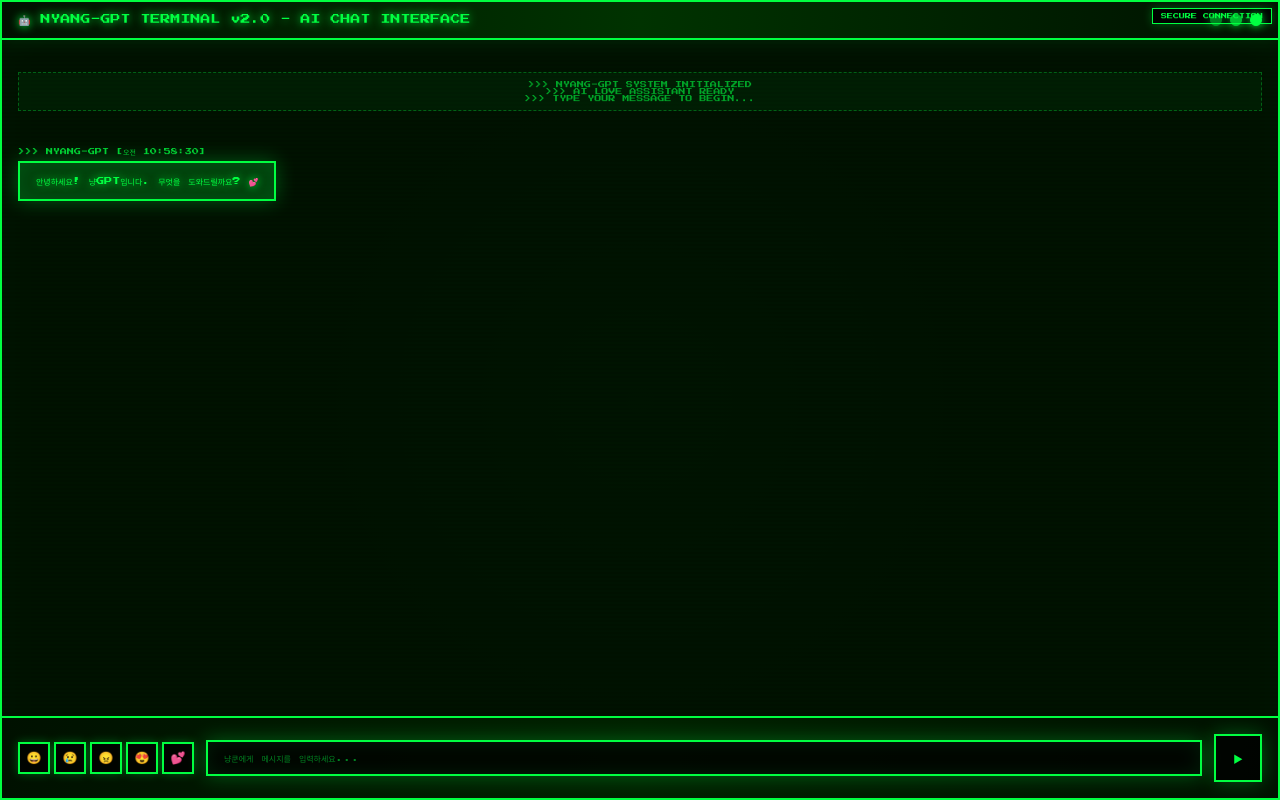
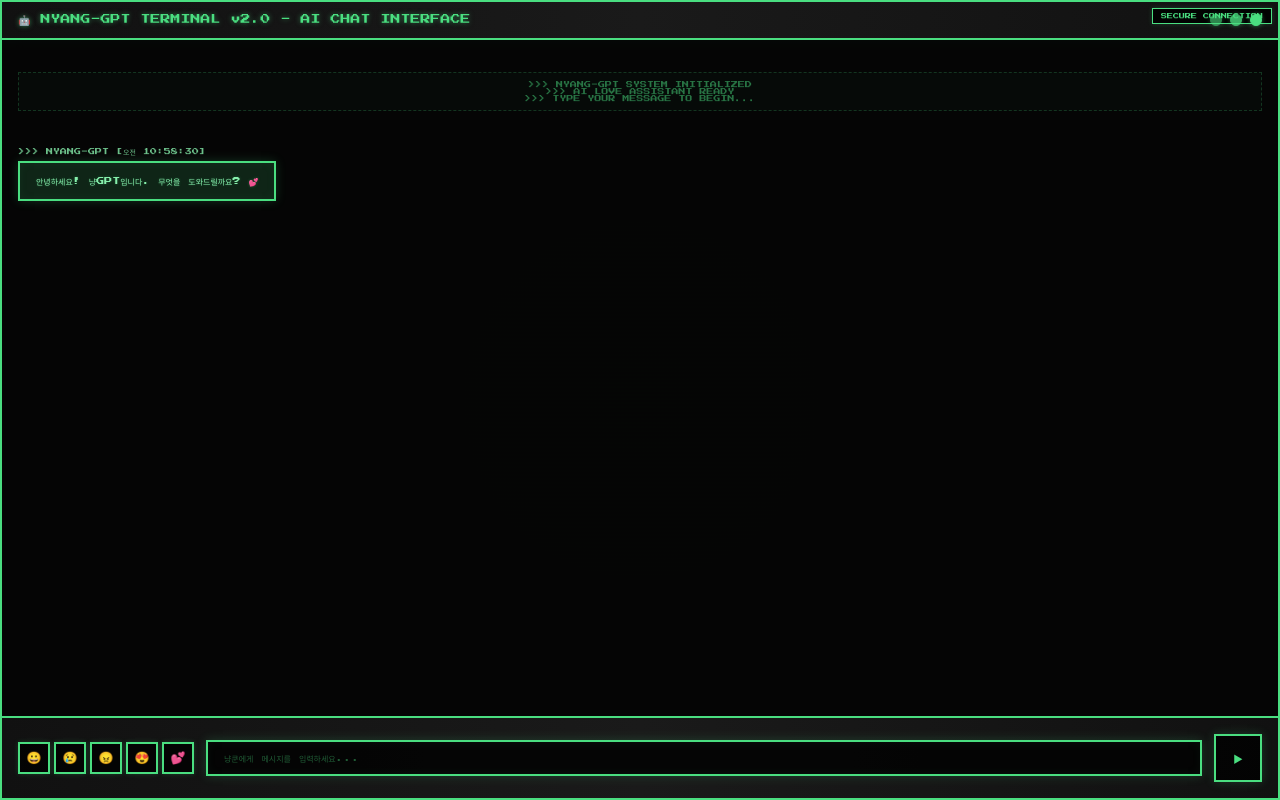
Before and after one commit to dakyumlee/NYANGOS, a plain HTML site: page apps/chatbot.html in a window 1280 px wide. Drawn offline with Linux system fonts and the light colour scheme.

Commit message:
chatbot UI change

```diff
--- a/apps/chatbot.html
+++ b/apps/chatbot.html
@@ -14,8 +14,8 @@
 
     body {
       font-family: 'Press Start 2P', monospace;
-      background: #000000;
-      color: #00ff41;
+      background: #0a0a0a;
+      color: #4ade80;
       height: 100vh;
       overflow: hidden;
       image-rendering: pixelated;
@@ -27,36 +27,36 @@
       width: 100%;
       height: 100vh;
       background:
-        radial-gradient(circle at 50% 50%, rgba(0, 255, 65, 0.05) 0%, transparent 50%),
+        radial-gradient(circle at 50% 50%, rgba(74, 222, 128, 0.02) 0%, transparent 50%),
         repeating-linear-gradient(
           0deg,
           transparent,
           transparent 2px,
-          rgba(0, 255, 65, 0.03) 2px,
-          rgba(0, 255, 65, 0.03) 4px
+          rgba(74, 222, 128, 0.01) 2px,
+          rgba(74, 222, 128, 0.01) 4px
         );
       display: flex;
       flex-direction: column;
-      border: 2px solid #00ff41;
+      border: 2px solid #4ade80;
       box-shadow:
-        inset 0 0 50px rgba(0, 255, 65, 0.1),
-        0 0 50px rgba(0, 255, 65, 0.3);
+        inset 0 0 30px rgba(74, 222, 128, 0.05),
+        0 0 20px rgba(74, 222, 128, 0.1);
     }
 
     .terminal-header {
-      background: linear-gradient(90deg, #001100 0%, #003300 50%, #001100 100%);
+      background: linear-gradient(90deg, #111 0%, #1a1a1a 50%, #111 100%);
       padding: 12px 16px;
-      border-bottom: 2px solid #00ff41;
+      border-bottom: 2px solid #4ade80;
       display: flex;
       align-items: center;
       gap: 12px;
-      box-shadow: 0 0 20px rgba(0, 255, 65, 0.5);
+      box-shadow: 0 0 10px rgba(74, 222, 128, 0.2);
     }
 
     .terminal-title {
       font-size: 10px;
-      color: #00ff41;
-      text-shadow: 0 0 10px #00ff41;
+      color: #4ade80;
+      text-shadow: 0 0 5px rgba(74, 222, 128, 0.5);
       flex: 1;
     }
 
@@ -69,22 +69,22 @@
       width: 12px;
       height: 12px;
       border-radius: 50%;
-      border: 1px solid #00ff41;
-      background: #00ff41;
-      box-shadow: 0 0 10px #00ff41;
+      border: 1px solid #4ade80;
+      background: #4ade80;
+      box-shadow: 0 0 5px rgba(74, 222, 128, 0.5);
       animation: pulse 2s ease-in-out infinite;
     }
 
     @keyframes pulse {
       0%, 100% { opacity: 1; }
-      50% { opacity: 0.5; }
+      50% { opacity: 0.6; }
     }
 
     .chat-display {
       flex: 1;
       padding: 16px;
       overflow-y: auto;
-      background: rgba(0, 20, 0, 0.8);
+      background: rgba(5, 5, 5, 0.9);
       display: flex;
       flex-direction: column;
       gap: 12px;
@@ -95,12 +95,12 @@
     }
 
     .chat-display::-webkit-scrollbar-track {
-      background: rgba(0, 255, 65, 0.1);
+      background: rgba(74, 222, 128, 0.05);
     }
 
     .chat-display::-webkit-scrollbar-thumb {
-      background: #00ff41;
-      box-shadow: 0 0 10px #00ff41;
+      background: #4ade80;
+      box-shadow: 0 0 5px rgba(74, 222, 128, 0.3);
     }
 
     .message {
@@ -140,23 +140,23 @@
     }
 
     .message.user .message-bubble {
-      background: rgba(255, 107, 107, 0.2);
-      border-color: #ff6b6b;
-      color: #ff6b6b;
-      text-shadow: 0 0 8px #ff6b6b;
+      background: rgba(248, 113, 113, 0.15);
+      border-color: #f87171;
+      color: #fca5a5;
+      text-shadow: 0 0 3px rgba(248, 113, 113, 0.3);
       box-shadow:
-        0 0 20px rgba(255, 107, 107, 0.3),
-        inset 0 0 20px rgba(255, 107, 107, 0.1);
+        0 0 10px rgba(248, 113, 113, 0.2),
+        inset 0 0 10px rgba(248, 113, 113, 0.05);
     }
 
     .message.bot .message-bubble {
-      background: rgba(0, 255, 65, 0.2);
-      border-color: #00ff41;
-      color: #00ff41;
-      text-shadow: 0 0 8px #00ff41;
+      background: rgba(74, 222, 128, 0.15);
+      border-color: #4ade80;
+      color: #86efac;
+      text-shadow: 0 0 3px rgba(74, 222, 128, 0.3);
       box-shadow:
-        0 0 20px rgba(0, 255, 65, 0.3),
-        inset 0 0 20px rgba(0, 255, 65, 0.1);
+        0 0 10px rgba(74, 222, 128, 0.2),
+        inset 0 0 10px rgba(74, 222, 128, 0.05);
     }
 
     .message-prefix {
@@ -166,11 +166,11 @@
     }
 
     .user .message-prefix {
-      color: #ff6b6b;
+      color: #fca5a5;
     }
 
     .bot .message-prefix {
-      color: #00ff41;
+      color: #86efac;
     }
 
     .typing-indicator {
@@ -178,7 +178,7 @@
       align-items: center;
       gap: 8px;
       padding: 12px 16px;
-      color: #00ff41;
+      color: #4ade80;
       font-size: 8px;
     }
 
@@ -190,10 +190,10 @@
     .typing-dot {
       width: 4px;
       height: 4px;
-      background: #00ff41;
+      background: #4ade80;
       border-radius: 50%;
       animation: typingBounce 1.4s ease-in-out infinite;
-      box-shadow: 0 0 5px #00ff41;
+      box-shadow: 0 0 3px rgba(74, 222, 128, 0.3);
     }
 
     .typing-dot:nth-child(1) { animation-delay: -0.32s; }
@@ -206,8 +206,8 @@
     }
 
     .input-section {
-      background: linear-gradient(90deg, #001100 0%, #002200 50%, #001100 100%);
-      border-top: 2px solid #00ff41;
+      background: linear-gradient(90deg, #111 0%, #1a1a1a 50%, #111 100%);
+      border-top: 2px solid #4ade80;
       padding: 16px;
       display: flex;
       gap: 12px;
@@ -222,28 +222,28 @@
     #message-input {
       width: 100%;
       background: rgba(0, 0, 0, 0.8);
-      border: 2px solid #00ff41;
-      color: #00ff41;
+      border: 2px solid #4ade80;
+      color: #86efac;
       padding: 12px 16px;
       font-family: 'Press Start 2P', monospace;
       font-size: 8px;
       outline: none;
       box-shadow:
-        0 0 20px rgba(0, 255, 65, 0.3),
-        inset 0 0 20px rgba(0, 255, 65, 0.1);
+        0 0 10px rgba(74, 222, 128, 0.2),
+        inset 0 0 10px rgba(74, 222, 128, 0.05);
       transition: all 0.2s;
     }
 
     #message-input:focus {
-      border-color: #ff6b6b;
+      border-color: #f87171;
       box-shadow:
-        0 0 30px rgba(255, 107, 107, 0.5),
-        inset 0 0 30px rgba(255, 107, 107, 0.1);
-      text-shadow: 0 0 8px #ff6b6b;
+        0 0 15px rgba(248, 113, 113, 0.3),
+        inset 0 0 15px rgba(248, 113, 113, 0.05);
+      color: #fca5a5;
     }
 
     #message-input::placeholder {
-      color: rgba(0, 255, 65, 0.5);
+      color: rgba(74, 222, 128, 0.4);
     }
 
     .emoji-panel {
@@ -255,29 +255,29 @@
       width: 32px;
       height: 32px;
       background: rgba(0, 0, 0, 0.8);
-      border: 2px solid #00ff41;
-      color: #00ff41;
+      border: 2px solid #4ade80;
+      color: #4ade80;
       cursor: pointer;
       font-size: 12px;
       display: flex;
       align-items: center;
       justify-content: center;
       transition: all 0.2s;
-      box-shadow: 0 0 10px rgba(0, 255, 65, 0.3);
+      box-shadow: 0 0 5px rgba(74, 222, 128, 0.2);
     }
 
     .emoji-btn:hover {
-      background: rgba(0, 255, 65, 0.2);
-      transform: scale(1.1);
-      box-shadow: 0 0 20px rgba(0, 255, 65, 0.6);
+      background: rgba(74, 222, 128, 0.1);
+      transform: scale(1.05);
+      box-shadow: 0 0 10px rgba(74, 222, 128, 0.3);
     }
 
     .send-btn {
       width: 48px;
       height: 48px;
       background: rgba(0, 0, 0, 0.8);
-      border: 2px solid #00ff41;
-      color: #00ff41;
+      border: 2px solid #4ade80;
+      color: #4ade80;
       cursor: pointer;
       font-family: 'Press Start 2P', monospace;
       font-size: 10px;
@@ -285,14 +285,14 @@
       align-items: center;
       justify-content: center;
       transition: all 0.2s;
-      box-shadow: 0 0 20px rgba(0, 255, 65, 0.3);
+      box-shadow: 0 0 10px rgba(74, 222, 128, 0.2);
     }
 
     .send-btn:hover {
-      background: #00ff41;
+      background: #4ade80;
       color: #000000;
-      transform: scale(1.05);
-      box-shadow: 0 0 30px rgba(0, 255, 65, 0.8);
+      transform: scale(1.02);
+      box-shadow: 0 0 15px rgba(74, 222, 128, 0.4);
     }
 
     .send-btn:active {
@@ -301,12 +301,12 @@
 
     .system-message {
       text-align: center;
-      color: rgba(0, 255, 65, 0.6);
+      color: rgba(74, 222, 128, 0.5);
       font-size: 7px;
       margin: 16px 0;
       padding: 8px;
-      border: 1px dashed rgba(0, 255, 65, 0.3);
-      background: rgba(0, 255, 65, 0.05);
+      border: 1px dashed rgba(74, 222, 128, 0.2);
+      background: rgba(74, 222, 128, 0.02);
     }
 
     .connection-status {
@@ -314,11 +314,11 @@
       top: 8px;
       right: 8px;
       background: rgba(0, 0, 0, 0.9);
-      border: 1px solid #00ff41;
+      border: 1px solid #4ade80;
       padding: 4px 8px;
       font-size: 6px;
-      color: #00ff41;
-      box-shadow: 0 0 10px rgba(0, 255, 65, 0.3);
+      color: #4ade80;
+      box-shadow: 0 0 5px rgba(74, 222, 128, 0.2);
     }
 
     @media (max-width: 768px) {
@@ -385,7 +385,8 @@
       <button class="send-btn" onclick="sendMessage()">▶</button>
     </div>
   </div>
-
+  <script src="../script/firebase.js"></script>
+  <script type="module" src="../script/chatbot.js"></script>
   <script type="module">
     import { db } from '../script/firebase.js';
     import { collection, addDoc, serverTimestamp } from "https://www.gstatic.com/firebasejs/11.10.0/firebase-firestore.js";
```
